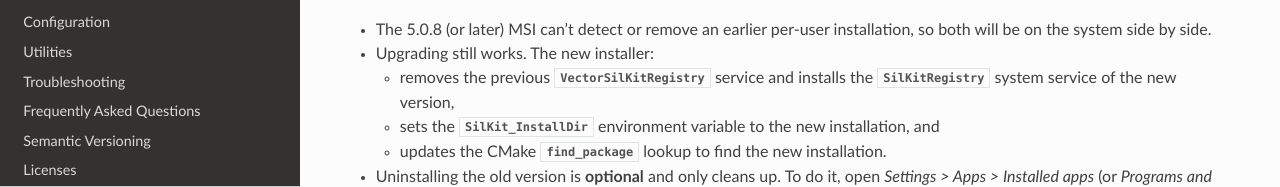
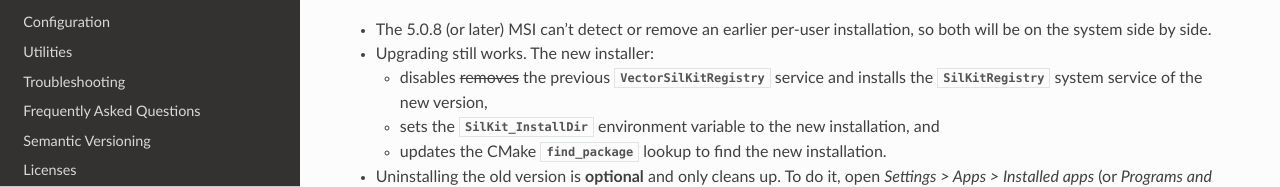
Before and after one commit to vectorgrp/sil-kit-docs, a plain HTML site: page docs/changelog/versions/latest.html in a window 1280 px wide. Shown: the part 321-508 px from the top of the page. Drawn offline with Linux system fonts and the light colour scheme.

Commit message:
docs: correct a mistake in the changelog of 5.0.8 (#16)

```diff
--- a/docs/changelog/versions/latest.html
+++ b/docs/changelog/versions/latest.html
@@ -125,7 +125,7 @@
 <li><p>The 5.0.8 (or later) MSI can’t detect or remove an earlier per-user installation, so both will be on the system side by side.</p></li>
 <li><p>Upgrading still works. The new installer:</p>
 <ul>
-<li><p>removes the previous <code class="docutils literal notranslate"><span class="pre">VectorSilKitRegistry</span></code> service and installs the <code class="docutils literal notranslate"><span class="pre">SilKitRegistry</span></code> system service of the new version,</p></li>
+<li><p>disables <s>removes</s> the previous <code class="docutils literal notranslate"><span class="pre">VectorSilKitRegistry</span></code> service and installs the <code class="docutils literal notranslate"><span class="pre">SilKitRegistry</span></code> system service of the new version,</p></li>
 <li><p>sets the <code class="docutils literal notranslate"><span class="pre">SilKit_InstallDir</span></code> environment variable to the new installation, and</p></li>
 <li><p>updates the CMake <code class="docutils literal notranslate"><span class="pre">find_package</span></code> lookup to find the new installation.</p></li>
 </ul>
```
Also changed, not shown: docs/_sources/changelog/versions/latest.md.txt.
